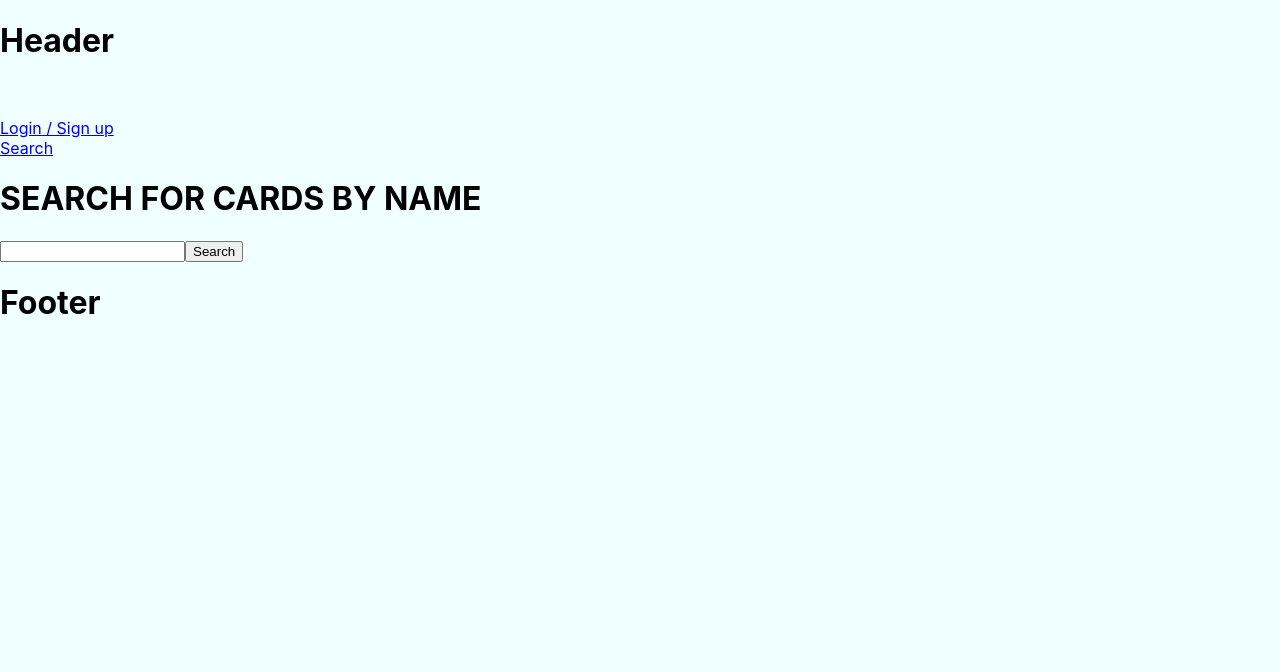
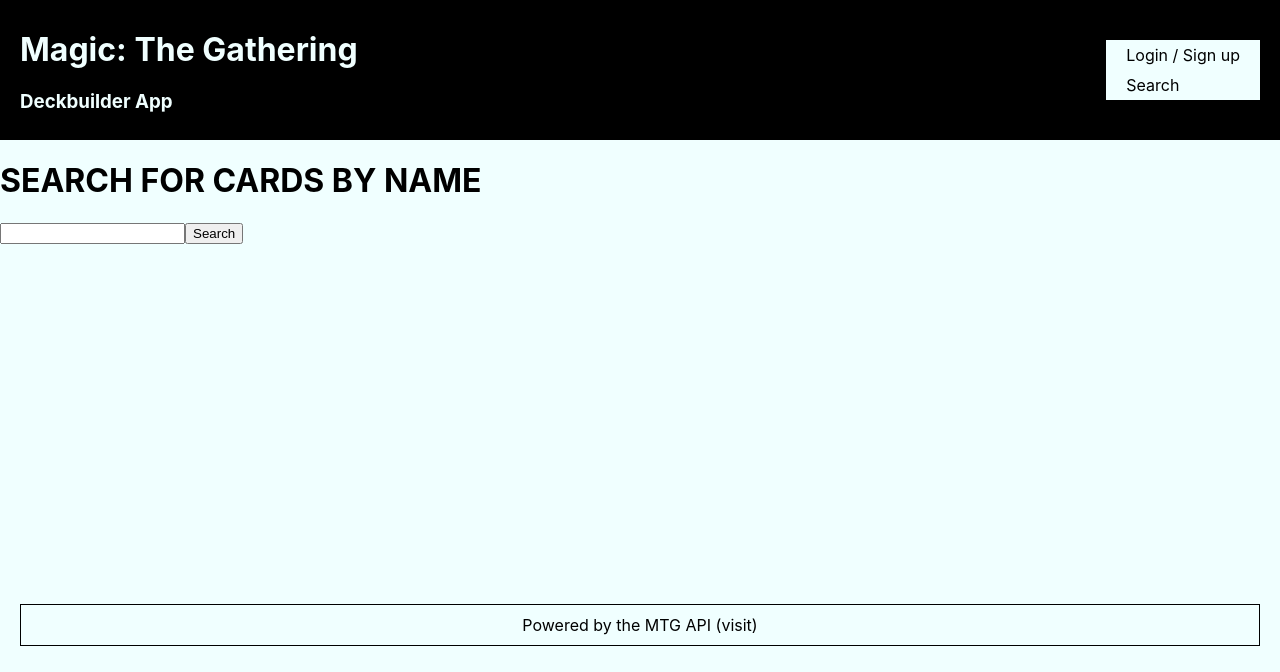
Before and after one commit to nathanlamontsmith12/mtg-deckbuilder-react-app, a React (Create React App) app: page / in a window 1280 px wide. Shown: the top 672 px of the page. Built offline with nearby package versions, Linux system fonts and the light colour scheme.

Commit message:
some basic styling

```diff
--- a/src/App.css
+++ b/src/App.css
@@ -2,21 +2,80 @@
   background: azure;
 }
 
+p {
+	padding: 0;
+	margin: 0;
+}
 
-/* ===== CardSheet Styling ===== */
+a {
+	text-decoration: none;
+	color: black;
+}
+
+a:hover {
+	color: blue;
+	text-decoration: underline;
+}
+
+/* ========== Header Styling ========== */
+header {
+	height: 140px;
+	display: flex;
+	justify-content: space-between;
+	align-items: center;
+	background-color: black;
+}
+
+header div h1, header div h3 {
+	color: azure;
+	margin-left: 20px;
+}
+
+nav {
+	display: flex;
+	flex-direction: column;
+	justify-content: space-around;
+	align-items: flex-start;
+	background-color: azure;
+	margin-right: 20px;
+}
+
+nav > * {
+	margin: 5px 20px 5px 20px;
+}
+
+
+
+/* ========== Footer Styling ========== */
+footer {
+	margin: 40px 20px 20px 20px;
+	border: 1px solid black;
+	height: 40px;
+	display: flex;
+	align-items: center;
+	justify-content: center;
+}
+
+
+
+/* ========== CardSheet Styling ========== */
 .cardSheet {
 	position: relative;
 	z-index: 1;
 }
 
+.spacerSearch {
+	height: 40vh;
+	width: 90%;
+}
 
-/* ===== CardView Styling ===== */
+/* ========== CardView Styling ========== */
 
 .cardViewOuter {
 	position: fixed;
 	z-index: 2;
 	margin-left: 40%;
-	margin-top: 140px;
+	margin-top: -10px;
 	display: flex;
 	align-items: center;
 	justify-content: center;
--- a/src/Authorization/index.js
+++ b/src/Authorization/index.js
@@ -7,6 +7,7 @@
 		this.state = {
 			loggedIn: props.authData.loggedIn,
 			loggedInAs: props.authData.loggedInAs,
+			processing: false,
 			inputFailMessage: "",
 			username: "",
 			password: "",
@@ -22,7 +23,8 @@
 			username: "",
 			password: "",
 			passwordConfirm: "",
-			email: ""
+			email: "",
+			processing: false
 		})
 	}
 	regView = () => {
@@ -32,7 +34,8 @@
 			username: "",
 			password: "",
 			passwordConfirm: "",
-			email: ""
+			email: "",
+			processing: false
 		})
 	}
 	handleUserInput = (evt) => {
@@ -62,7 +65,8 @@
 			username: "",
 			password: "",
 			passwordConfirm: "",
-			email: ""
+			email: "",
+			processing: false
 		})
 
 		this.props.setLogOut();
@@ -76,7 +80,8 @@
 			username: "",
 			password: "",
 			passwordConfirm: "",
-			email: ""
+			email: "",
+			processing: false
 		})
 	}
 	logIn = async () => {
@@ -87,6 +92,10 @@
 				this.fail("Invalid username and/or password", false);
 				return
 			}
+
+			this.setState({
+				processing: true
+			})
 
 			// communicate w/ back end; set body, stringify, fetch:
 			const body = {
@@ -152,6 +161,9 @@
 				return
 			}
 
+			this.setState({
+				processing: true
+			})
 
 			// Communicate w/ back end -- set body, stringify, fetch:
 			const body = {
@@ -200,7 +212,7 @@
 			<div>
 				{ this.state.inputFailMessage ? <h1> {this.state.inputFailMessage} </h1> : <h1> &nbsp; </h1> }
 				{ this.state.reg ? <button onClick={this.loginView}> Already Have Account? </button> : <button onClick={this.regView}> Make New Accout </button> }
-				<LoginForm data={this.state} handleUserInput={this.handleUserInput} logIn={this.logIn} createNewAccount={this.createNewAccount}/>
+				{ this.state.processing ? <h2> Logging in.... </h2> : <LoginForm data={this.state} handleUserInput={this.handleUserInput} logIn={this.logIn} createNewAccount={this.createNewAccount} />}
 			</div>
 
 		const loggedIn =
--- a/src/Footer/index.js
+++ b/src/Footer/index.js
@@ -3,7 +3,7 @@
 const Footer = () => {
 	return (
 		<footer>
-			<h1> Footer </h1>
+			<p>Powered by the MTG API (<a rel="noopener noreferrer" href="https://magicthegathering.io/" target="_blank">visit</a>)</p>
 		</footer>
 	)
 }
--- a/src/Header/index.js
+++ b/src/Header/index.js
@@ -5,11 +5,13 @@
 
 	return (
 		<header>
-			<h1> Header </h1>
-				{ props.authData.loggedIn ? <p>Logged in as {props.authData.loggedInAs}</p> : <p> &nbsp; </p> }
+			<div>
+				<h1> Magic: The Gathering </h1>
+				<h3> Deckbuilder App </h3>
+			</div>
 			<nav>
+				{ props.authData.loggedIn ? <p><small>Logged in as {props.authData.loggedInAs}</small></p> : null }
 				{ props.authData.loggedIn ? <Link onClick={props.setLogOut} to="/auth"> Logout </Link> : <Link to="/auth">Login / Sign up</Link> }
-				<br />
 				<Link to="/">Search</Link>
 			</nav>
 		</header>
--- a/src/Search/index.js
+++ b/src/Search/index.js
@@ -146,7 +146,7 @@
 			<div>
 				{ this.state.view ? <CardView defaultView={this.defaultView} view={this.state.view} /> : null }
 				{ this.state.searching ? searching : searchBar}
-				{ this.state.results ? <CardSheet cards={this.state.results} searched={this.state.searched} viewCard={this.viewCard} /> : null }
+				{ this.state.results ? <CardSheet cards={this.state.results} searched={this.state.searched} viewCard={this.viewCard} /> : <div className="spacerSearch"></div> }
 			</div>
 		)
 	}
```
